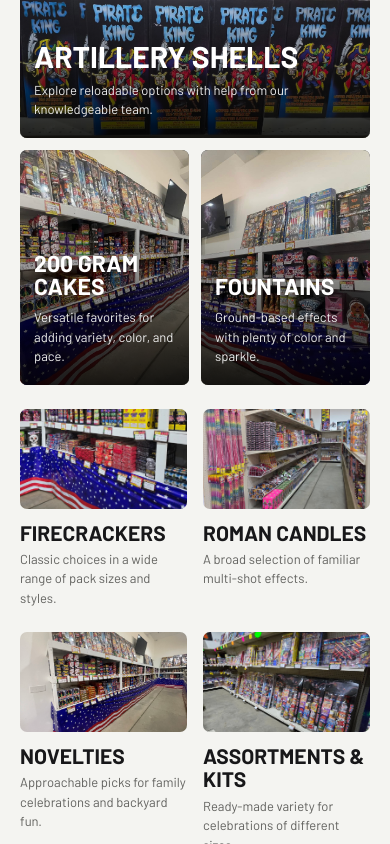
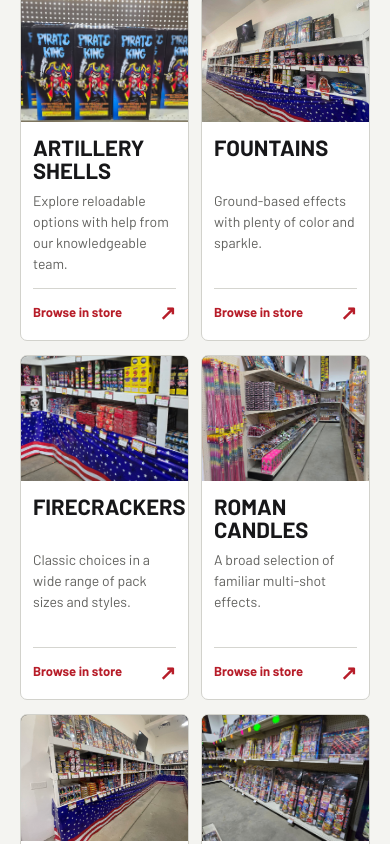
Before and after one commit to VeriqDigital/bigwicks, a Next.js app: page / in a window 390 px wide. Shown: the part 1620-2464 px from the top of the page. Built offline with nearby package versions, Linux system fonts and the light colour scheme; no server answers.

Commit message:
adfgadfgadg

```diff
--- a/app/public.css
+++ b/app/public.css
@@ -33,23 +33,25 @@
 .selection-heading { display: flex; align-items: flex-end; justify-content: space-between; gap: 40px; margin-bottom: 36px; }
 .selection-heading .public-kicker { color: var(--red); margin-bottom: 16px; }
 .selection-heading > p { max-width: 390px; color: var(--muted); line-height: 1.7; font-size: 17px; }
-.category-editorial { display: grid; grid-template-columns: repeat(12, 1fr); grid-template-rows: 238px 258px; gap: 16px; }
-.category-feature { position: relative; isolation: isolate; overflow: hidden; border-radius: 7px; background: #242426; color: white; }
-.category-feature img { object-fit: cover; z-index: -2; }
-.category-feature::after { content: ""; position: absolute; z-index: -1; inset: 20% 0 0; background: linear-gradient(transparent, #000d); }
-.category-feature-0 { grid-column: span 6; grid-row: span 2; }
-.category-feature-1 { grid-column: span 6; }
-.category-feature-2, .category-feature-3 { grid-column: span 3; }
-.category-caption { position: absolute; inset: auto 24px 24px; }
-.category-caption h3 { font-family: var(--font-heading); font-size: 30px; font-weight: 700; line-height: 1; text-transform: uppercase; }
-.category-feature-0 h3 { font-size: 48px; }
-.category-caption p { margin-top: 10px; font-size: 15px; line-height: 1.5; max-width: 340px; color: #eee; }
-.category-feature-1 .category-caption { max-width: 350px; }
-.category-supporting { display: grid; grid-template-columns: repeat(4, 1fr); gap: 24px; margin-top: 28px; }
-.category-thumbnail { position: relative; height: 140px; border-radius: 7px; overflow: hidden; }
-.category-thumbnail img { object-fit: cover; }
-.category-supporting h3 { font-family: var(--font-heading); font-size: 23px; font-weight: 700; text-transform: uppercase; margin-top: 14px; }
-.category-supporting p { color: var(--muted); line-height: 1.5; font-size: 14px; margin-top: 6px; }
+.category-grid { display: grid; grid-template-columns: repeat(4, minmax(0, 1fr)); grid-auto-rows: 1fr; gap: 20px; }
+.category-card { display: flex; flex-direction: column; min-width: 0; overflow: hidden; border: 1px solid #d2d2cc; border-radius: 7px; background: #fff; transition: border-color .2s; }
+.category-image { position: relative; aspect-ratio: 4/3; overflow: hidden; background: #242426; }
+.category-image img { object-fit: cover; transition: transform .25s ease; }
+.category-body { display: flex; flex: 1; flex-direction: column; padding: 20px 20px 6px; }
+.category-body h3 { min-height: 2.1em; font-family: var(--font-heading); font-size: 27px; font-weight: 700; line-height: 1.05; text-transform: uppercase; }
+.category-body p { flex: 1; color: var(--muted); font-size: 15px; line-height: 1.5; margin-top: 10px; }
+.category-action { display: flex; justify-content: space-between; align-items: center; gap: 8px; min-height: 48px; margin-top: 20px; border-top: 1px solid var(--border); color: #b71d29; font-size: 14px; font-weight: 700; }
+.category-action span { font-size: 20px; }
+.category-action:hover { text-decoration: underline; text-underline-offset: 4px; }
+.category-action:focus-visible { outline: 2px solid #b71d29; outline-offset: 2px; }
+.category-card:focus-within { border-color: #b71d29; }
+@media (hover: hover) and (prefers-reduced-motion: no-preference) {
+  .category-card:hover { border-color: #b71d29; }
+  .category-card:hover .category-image img { transform: scale(1.035); }
+}
+@media (prefers-reduced-motion: reduce) {
+  .category-card, .category-image img { transition: none; }
+}
 .selection-footnote { display: flex; justify-content: space-between; gap: 20px; align-items: center; margin-top: 28px; padding-top: 16px; border-top: 1px solid var(--border); }
 .selection-footnote p { font-size: 14px; color: var(--muted); }
 
@@ -63,7 +65,9 @@
 .value-note { display: block; font-size: 13px; margin-top: 12px; }
 
 .visit-section { background: #e9e9e3; padding-block: 76px; }
-.visit-layout { display: grid; grid-template-columns: 1.12fr .72fr 1fr; gap: 36px; align-items: start; }
+.visit-layout { display: grid; gap: 36px; }
+.visit-top { display: grid; grid-template-columns: .84fr 1.16fr; gap: 44px; align-items: stretch; }
+.visit-bottom { display: grid; grid-template-columns: .6fr 1.4fr; gap: 24px; }
 .visit-copy .public-kicker { color: var(--red); margin-bottom: 18px; }
 .visit-copy .public-title { font-size: clamp(44px, 4.4vw, 60px); }
 .visit-proximity { font-size: 17px; line-height: 1.6; margin-top: 22px; max-width: 330px; color: #555550; }
@@ -72,16 +76,15 @@
 .visit-copy address span { display: block; font-size: 20px; margin-top: 8px; }
 .visit-copy address a { display: inline-block; padding-block: 8px; color: #ad1b26; font-weight: 700; font-size: 22px; }
 .visit-actions { display: flex; flex-wrap: wrap; align-items: center; gap: 8px 20px; margin-top: 18px; }
-.visit-hours { padding-top: 4px; }
-.visit-hours h3 { font-family: var(--font-heading); font-size: 28px; font-weight: 700; text-transform: uppercase; margin-bottom: 24px; }
-.visit-hours dl > div { display: flex; justify-content: space-between; gap: 14px; padding-block: 12px; border-bottom: 1px solid #cecec7; font-size: 14px; }
+.visit-hours { padding: 28px; border-radius: 7px; background: #202022; color: white; }
+.visit-hours h3 { font-family: var(--font-heading); font-size: 30px; font-weight: 700; line-height: 1.1; text-transform: uppercase; margin-bottom: 16px; }
+.visit-hours dl > div { display: flex; justify-content: space-between; gap: 14px; padding-block: 9px; border-bottom: 1px solid #49494b; font-size: 15px; line-height: 1.5; }
 .visit-hours dd { font-weight: 600; white-space: nowrap; }
-.visit-hours > p { color: #61615b; font-size: 13px; line-height: 1.6; margin-top: 18px; }
-.visit-visuals { display: grid; gap: 12px; }
-.visit-store { position: relative; height: 256px; overflow: hidden; border-radius: 7px; background: #151517; }
+.visit-hours > p { color: #c8c8c5; font-size: 13px; line-height: 1.6; margin-top: 18px; }
+.visit-store { position: relative; min-height: 400px; overflow: hidden; border-radius: 7px; background: #151517; }
 .visit-store img { object-fit: cover; object-position: center 35%; }
 .visit-store figcaption { position: absolute; bottom: 0; inset-inline: 0; padding: 12px 16px; font-size: 12px; font-weight: 600; color: white; background: #151517e8; }
-.visit-visuals iframe { border: 1px solid #cacac4; border-radius: 7px; height: 200px; background: #d9d9d2; }
+.visit-bottom iframe { width: 100%; height: 100%; min-height: 420px; border: 1px solid #cacac4; border-radius: 7px; background: #d9d9d2; }
 
 .story-section { padding-block: 100px; }
 .story-layout { display: grid; grid-template-columns: .87fr 1.13fr; align-items: center; gap: 60px; }
@@ -147,16 +150,12 @@
   .quick-strip-inner > * { padding-left: 18px; }
   .quick-strip strong { font-size: 19px; }
   .quick-strip span { font-size: 12px; }
-  .category-editorial { grid-template-rows: 210px 240px; }
-  .category-caption { inset-inline: 16px; bottom: 20px; }
-  .category-caption h3 { font-size: 24px; }
-  .category-feature-0 h3 { font-size: 38px; }
-  .category-caption p { font-size: 13px; }
+  .category-grid { grid-template-columns: repeat(2, minmax(0, 1fr)); }
   .value-inner { gap: 32px; }
   .value-copy { padding-left: 28px; }
-  .visit-layout { grid-template-columns: 1.1fr .9fr; gap: 36px 60px; }
-  .visit-visuals { grid-column: 1/-1; grid-template-columns: 1fr 1fr; }
-  .visit-store, .visit-visuals iframe { height: 230px; }
+  .visit-top { grid-template-columns: 1fr 1fr; gap: 28px; }
+  .visit-bottom { grid-template-columns: .85fr 1.15fr; gap: 20px; }
+  .visit-hours { padding: 24px; }
   .story-layout { gap: 28px; }
   .story-photos { padding-left: 0; padding-bottom: 100px; }
   .story-caption { left: 39%; bottom: 12px; font-size: 12px; }
@@ -194,37 +193,29 @@
   .selection-heading { display: block; margin-bottom: 26px; }
   .selection-heading > p { margin-top: 20px; font-size: 16px; }
   .public-title { font-size: clamp(44px, 11vw, 60px); }
-  .category-editorial { grid-template-columns: 1fr 1fr; grid-template-rows: 300px 190px 235px; gap: 12px; }
-  .category-feature-0 { grid-column: span 2; grid-row: auto; }
-  .category-feature-1 { grid-column: span 2; }
-  .category-feature-2, .category-feature-3 { grid-column: span 1; }
-  .category-caption { inset-inline: 14px; bottom: 18px; }
-  .category-caption h3 { font-size: 23px; }
-  .category-feature-0 h3 { font-size: 36px; }
-  .category-feature-1 h3 { font-size: 30px; }
-  .category-caption p { font-size: 13px; line-height: 1.5; }
-  .category-supporting { grid-template-columns: 1fr 1fr; gap: 24px 16px; margin-top: 24px; }
-  .category-thumbnail { height: 100px; }
-  .category-supporting h3 { font-size: 21px; line-height: 1.1; margin-top: 12px; }
-  .category-supporting p { font-size: 13px; }
+  .category-grid { grid-template-columns: repeat(2, minmax(0, 1fr)); gap: 14px 12px; }
+  .category-body { padding: 14px 12px 4px; }
+  .category-body h3 { font-size: clamp(20px, 5.65vw, 24px); }
+  .category-body p { font-size: 14px; margin-top: 8px; }
+  .category-action { margin-top: 14px; font-size: 13px; }
   .selection-footnote { display: block; margin-top: 22px; }
   .selection-footnote p { font-size: 13px; }
-  .selection-footnote a { margin-top: 8px; }
   .value-inner { grid-template-columns: 1fr; gap: 26px; padding-block: 36px; }
   .value-inner h2 { font-size: 48px; }
   .value-copy { padding-left: 0; border-left: 0; }
   .value-copy > p { font-size: 16px; }
   .visit-section { padding-block: 44px; }
-  .visit-layout { grid-template-columns: 1fr; gap: 34px; }
+  .visit-layout { gap: 28px; }
+  .visit-top, .visit-bottom { grid-template-columns: 1fr; gap: 28px; }
   .visit-copy .public-title { font-size: 48px; }
   .visit-proximity { margin-top: 18px; }
   .visit-actions { gap: 8px 24px; }
-  .visit-hours { border-top: 1px solid #cecec7; padding-top: 26px; }
+  .visit-hours { padding: 24px; }
   .visit-hours h3 { margin-bottom: 10px; }
   .visit-hours dl > div { padding-block: 8px; font-size: 15px; }
   .visit-hours > p { margin-top: 12px; }
-  .visit-store { height: 190px; }
-  .visit-visuals iframe { height: 210px; }
+  .visit-store { min-height: 0; aspect-ratio: 1.35; }
+  .visit-bottom iframe { height: 340px; min-height: 0; }
   .story-section { padding-block: 52px; }
   .story-layout { grid-template-columns: 1fr; gap: 32px; }
   .story-copy .public-title { font-size: 48px; }
--- a/components/sections/CategorySection.tsx
+++ b/components/sections/CategorySection.tsx
@@ -1,13 +1,6 @@
 import Image from "next/image";
 import Link from "next/link";
 import { fireworksCategories } from "@/data/fireworks";
-
-const featured = [
-  fireworksCategories[0],
-  fireworksCategories[2],
-  fireworksCategories[1],
-  fireworksCategories[3],
-];
 
 const CategorySection = () => (
   <>
@@ -26,52 +19,34 @@ const CategorySection = () => (
         Take a look around, then come explore it all in store.
       </p>
     </div>
-    <div className="category-editorial">
-      {featured.map((category, index) => (
-        <article
-          key={category.title}
-          className={"category-feature category-feature-" + index}
-        >
-          <Image
-            src={category.image}
-            alt={category.alt}
-            fill
-            style={{ objectPosition: category.position }}
-            sizes={
-              index < 2
-                ? "(max-width: 767px) 100vw, (max-width: 1280px) 50vw, 608px"
-                : "(max-width: 767px) 50vw, (max-width: 1280px) 25vw, 296px"
-            }
-          />
-          <div className="category-caption">
-            <h3>{category.title}</h3>
-            <p>{category.description}</p>
-          </div>
-        </article>
-      ))}
-    </div>
-    <div className="category-supporting">
-      {fireworksCategories.slice(4).map((category) => (
-        <article key={category.title}>
-          <div className="category-thumbnail">
+    <div className="category-grid">
+      {fireworksCategories.map((category) => (
+        <article key={category.title} className="category-card">
+          <div className="category-image">
             <Image
               src={category.image}
               alt={category.alt}
               fill
               style={{ objectPosition: category.position }}
-              sizes="(max-width: 767px) 44vw, (max-width: 1280px) 23vw, 284px"
+              sizes="(max-width: 1023px) 50vw, (max-width: 1280px) 25vw, 290px"
             />
           </div>
-          <h3>{category.title}</h3>
-          <p>{category.description}</p>
+          <div className="category-body">
+            <h3>{category.title}</h3>
+            <p>{category.description}</p>
+            <Link
+              href={category.href}
+              className="category-action"
+              aria-label={`Browse ${category.title} in store`}
+            >
+              Browse in store <span aria-hidden="true">↗</span>
+            </Link>
+          </div>
         </article>
       ))}
     </div>
     <div className="selection-footnote">
       <p>Selection varies. Call or stop in for current availability.</p>
-      <Link href="/#visit" className="public-text-link">
-        Come see it in store <span aria-hidden="true">↗</span>
-      </Link>
     </div>
   </>
 );
```
Also changed, not shown: components/sections/LocationSection.tsx (+14 -12 lines), data/fireworks.ts (+10 -0 lines), tests/public-site/verify.mjs (+10 -2 lines), 1 other file (tests, documents, lock files or other folders).
